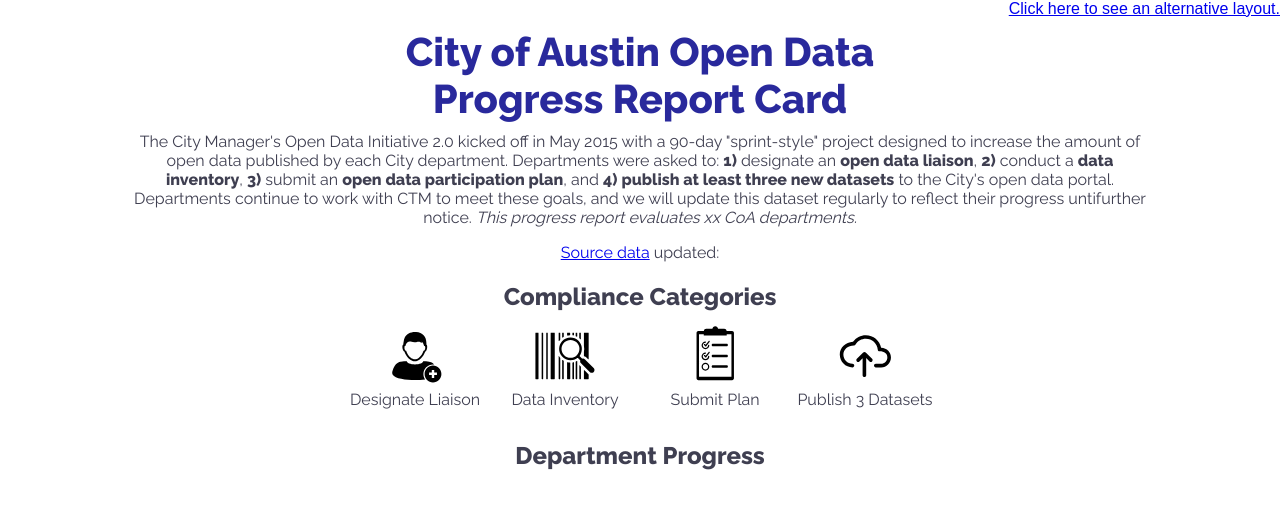
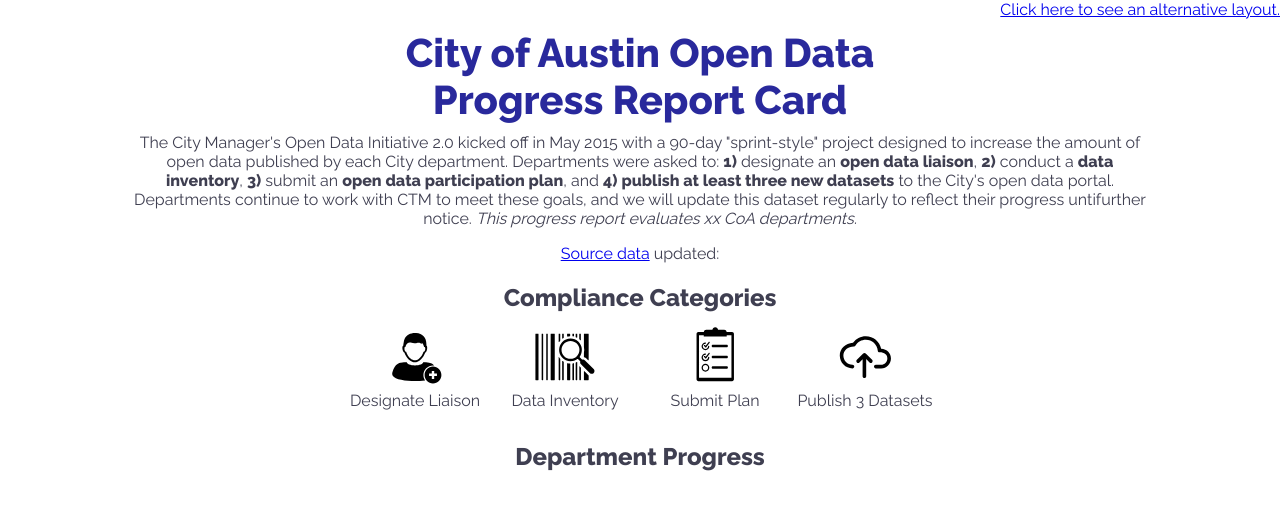
Before and after one commit to open-austin/open-data-progress-report, a plain HTML site: page index.html in a window 1280 px wide. Shown: the top 510 px of the page. Drawn offline with nearby package versions, Linux system fonts and the light colour scheme; no server answers.

Commit message:
Make random top left text fell a little less rando

```diff
--- a/css/main.css
+++ b/css/main.css
@@ -16,6 +16,9 @@
 
 .tab {
     text-align: right;
+    color: #29299c;
+    font-family: 'Raleway', sans-serif;
+
 }
 
 .hero {
```
